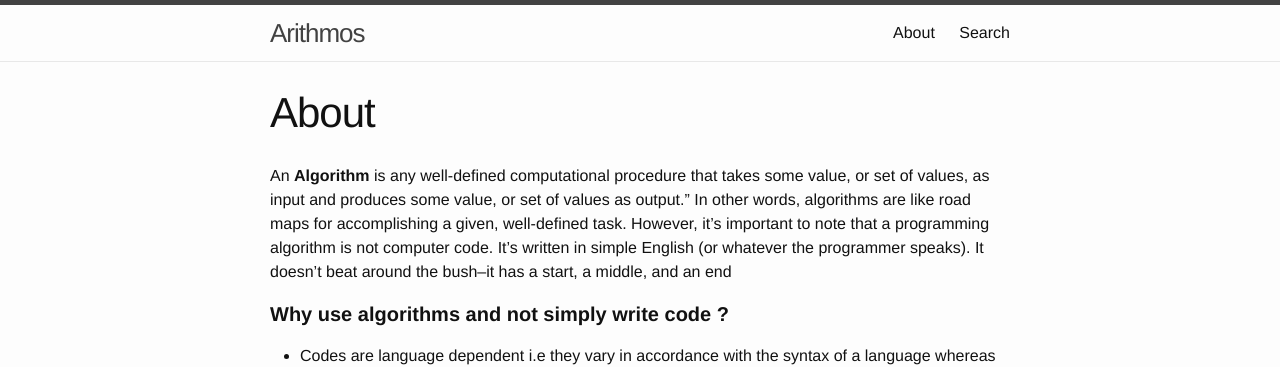
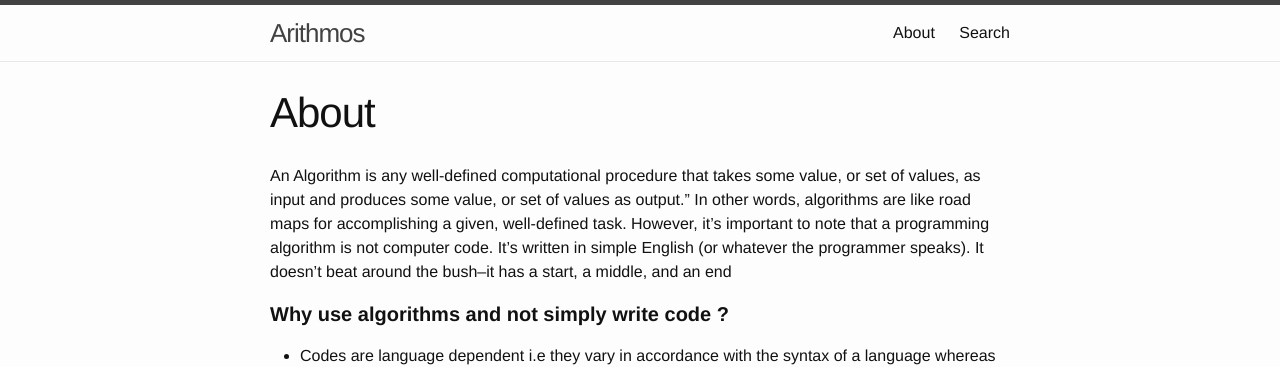
Before and after one commit to aarithmos/Algorithms, a Jekyll site: the page built from about.md, in a window 1280 px wide. Shown: the top 367 px of the page. Built offline with Jekyll 4.4.1, drawn with Linux system fonts in a browser that asks for light colours.

```diff
--- a/about.md
+++ b/about.md
@@ -4,7 +4,7 @@ title: About
 permalink: /about/
 ---
 
-An __Algorithm__ is any well-defined computational procedure that takes some value, or set of values, as input and produces some value, or set of values as output." In other words, algorithms are like road maps for accomplishing a given, well-defined task.
+An Algorithm is any well-defined computational procedure that takes some value, or set of values, as input and produces some value, or set of values as output." In other words, algorithms are like road maps for accomplishing a given, well-defined task.
 However, it's important to note that a programming algorithm is not computer code. It's written in simple English (or whatever the programmer speaks). It doesn't beat around the bush--it has a start, a middle, and an end
 
 #### __Why use algorithms and not simply write code ?__
```
